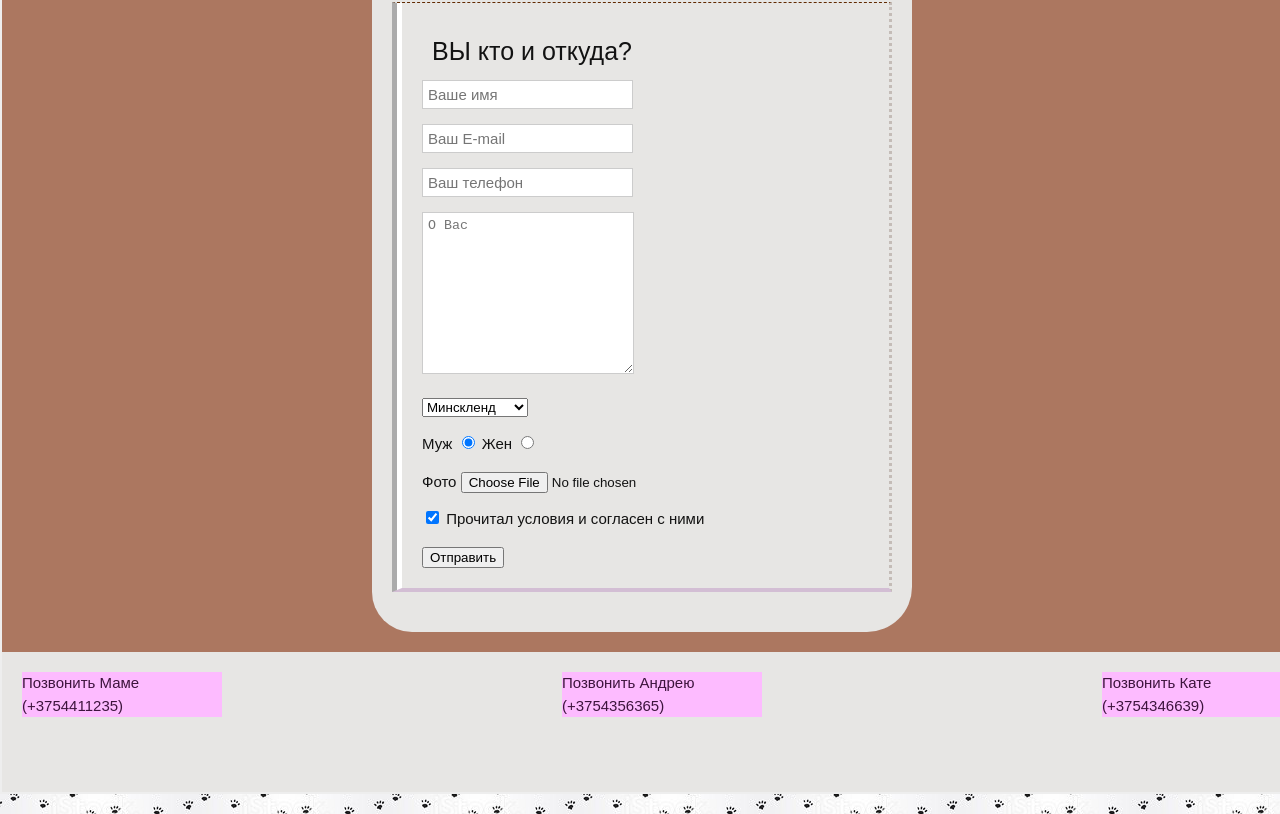
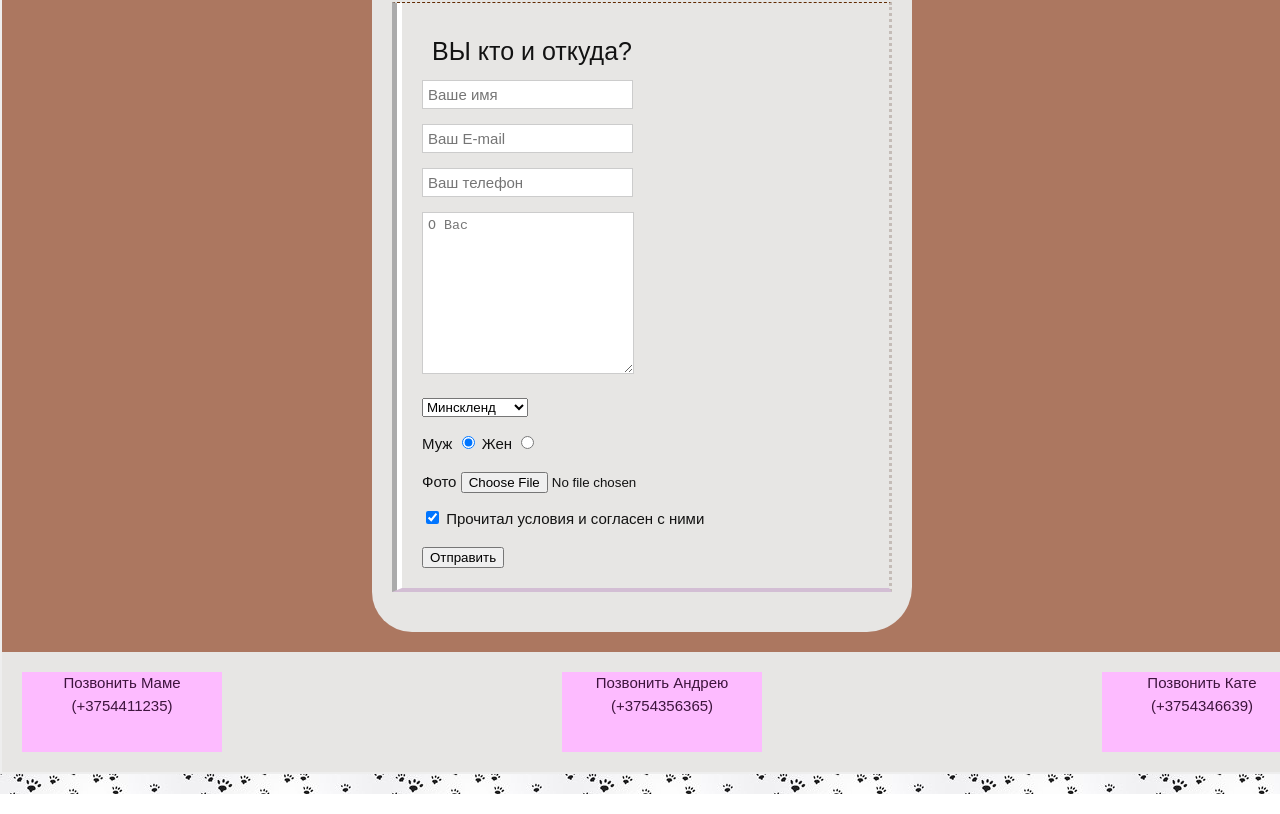
Before and after one commit to KateGoncharik/cat-page, a plain HTML site: page feedback.html in a window 1280 px wide. Shown: the part 297-1111 px from the top of the page. Drawn offline with Linux system fonts and the light colour scheme.

Commit message:
footer, sidebar

```diff
--- a/feedback.html
+++ b/feedback.html
@@ -95,19 +95,13 @@
 					<footer class="footer">
 							<div class="footer-inner">
 								<div class="footer-div">
-							<div class="footer-contacts">
 									<a class="footer-link" href=”tel:+3754411235”>Позвонить Маме (+3754411235)</a>
 								</div>
+								<div class="footer-div">
+									<a class="footer-link" href=”tel:+3754356365”>Позвонить Андрею (+3754356365)</a>
 								</div>
 								<div class="footer-div">
-							<div class="footer-contacts">
-							<a class="footer-link" href=”tel:+3754356365”>Позвонить Андрею (+3754356365)</a>
-							</div>
-						</div>
-						<div class="footer-div">
-							<div class="footer-contacts">
 									<a class="footer-link" href=”tel:+3754346639”>Позвонить Кате (+3754346639)</a>
-							</div>
 								</div>
 							</div>
 					</footer>
--- a/style.css
+++ b/style.css
@@ -254,14 +254,10 @@ body {
 }
 
 .sidebar-item {
-<<<<<<< HEAD
 
-	display: block;
-	font-size: 0.8rem;
-=======
 	display: flex;
 	font-size: 1rem;
->>>>>>> aa2d1946f55528bb24b443d5101b787680518893
+
 	font-family: Arial, sans-serif;
 
 	margin: 3px auto;
@@ -402,8 +398,6 @@ body {
 
 	width: 100%;
 
-	justify-content: space-between;
-
 }
 
 .footer-inner {
@@ -413,20 +407,20 @@ body {
 
 .footer-div {
 	width: 200px;
-	height: 100px;
-}
-
-.footer-contacts {
+	height: 80px;
 
 	background-color: #fdbbff;
 	color: black;
-	text-decoration: none;
+
+	text-align: center;
 }
 
 .footer-link {
 	font-size: 1rem;
 	color: #3d143d;
+
 	text-decoration: none;
+
 }
 
 .footer-link:hover {
```
Also changed, not shown: index.html (+4 -10 lines), my-owners.html (+5 -11 lines). Lines whose indentation alone changed are shown as unchanged.
